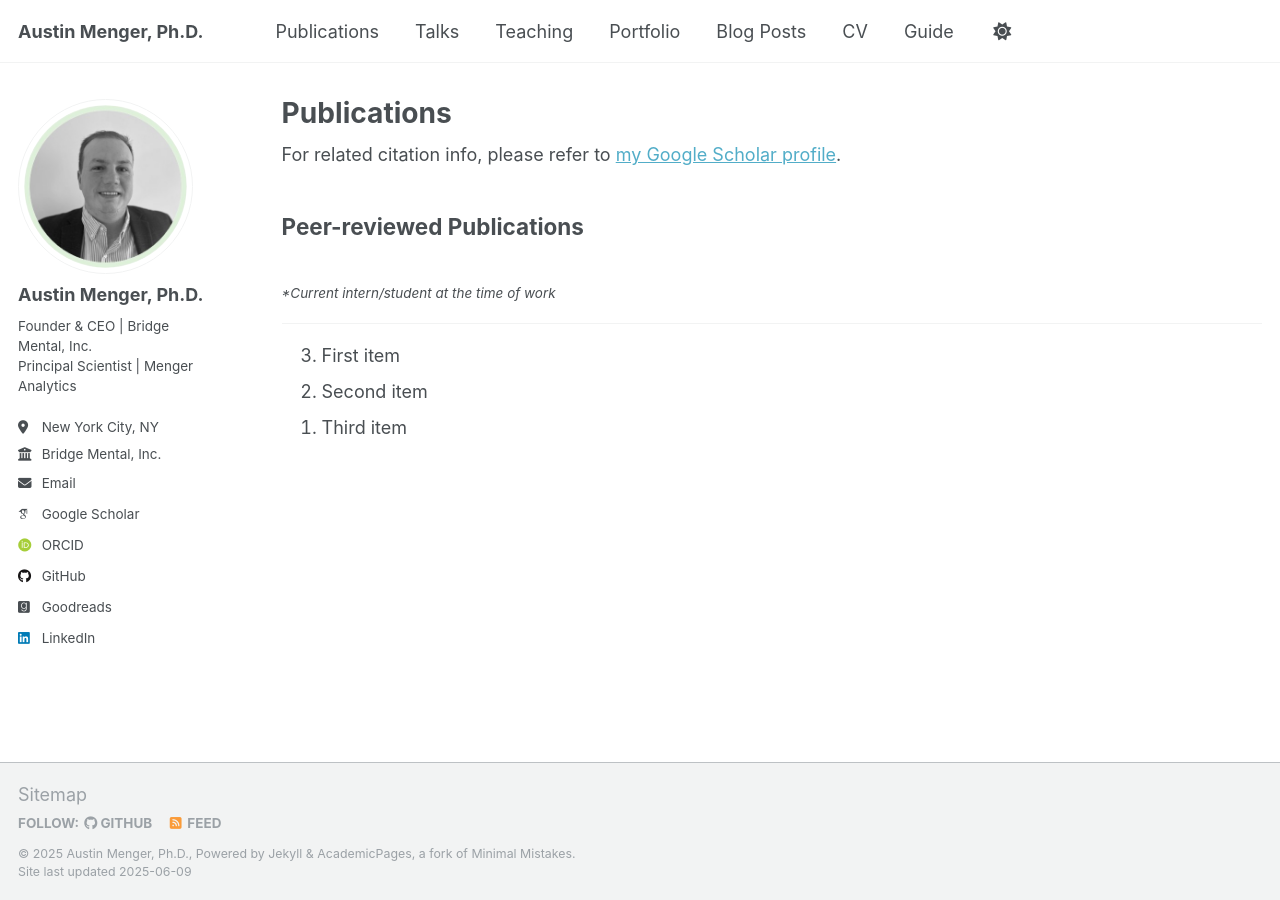
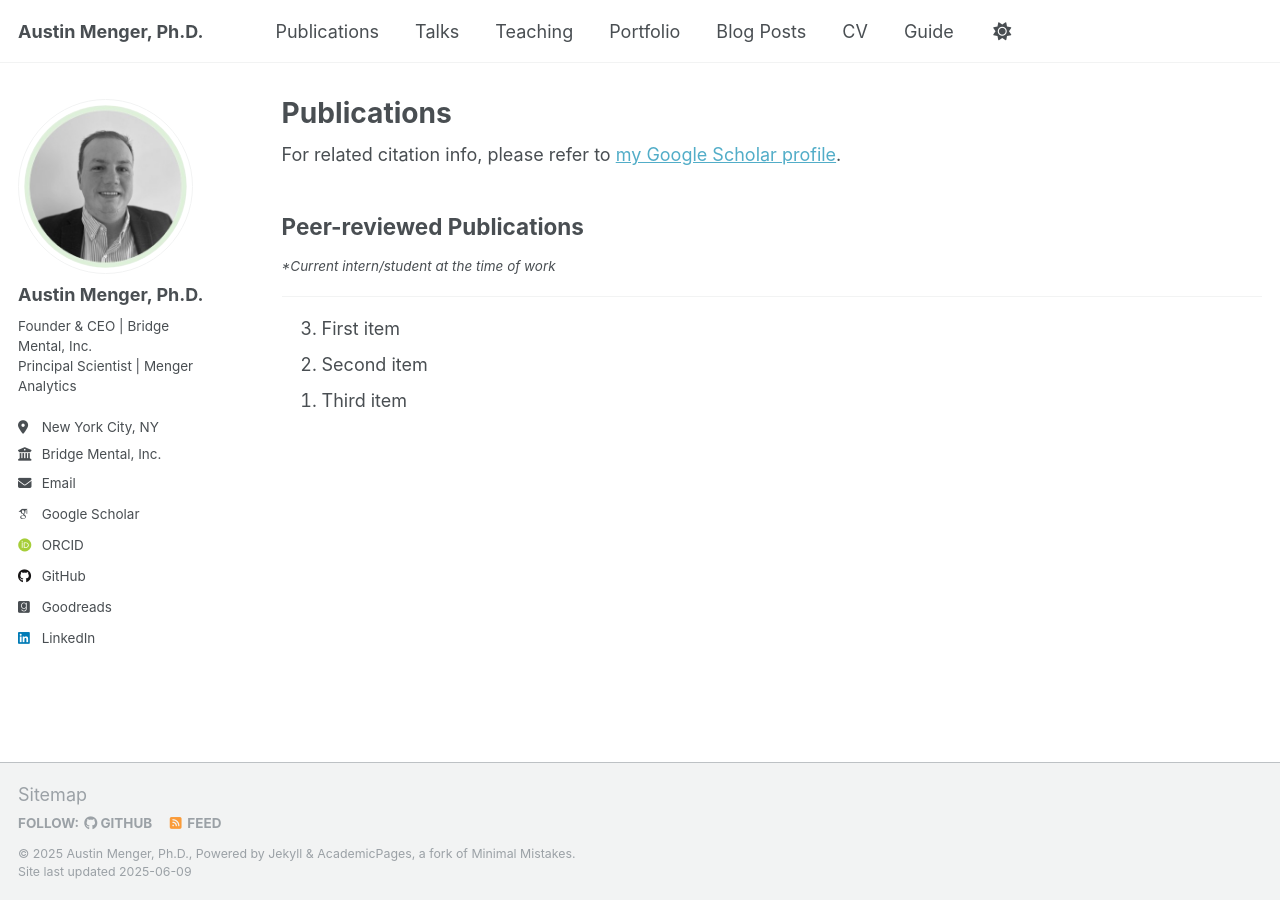
Before and after one commit to austinmenger/austinmenger.github.io, a Jekyll site: the page built from _pages/publications.html, in a window 1280 px wide. Built offline with Jekyll 4.4.1, drawn with Linux system fonts in a browser that asks for light colours; some web fonts are replaced.

```diff
--- a/_pages/publications.html
+++ b/_pages/publications.html
@@ -12,7 +12,7 @@ author_profile: true
 {% include base_path %}
 
 <h2>Peer-reviewed Publications</h2>
-<br><small><em>*Current intern/student at the time of work</em></small>
+<small><em>*Current intern/student at the time of work</em></small>
 <hr />
 
 <ol reversed>
```
